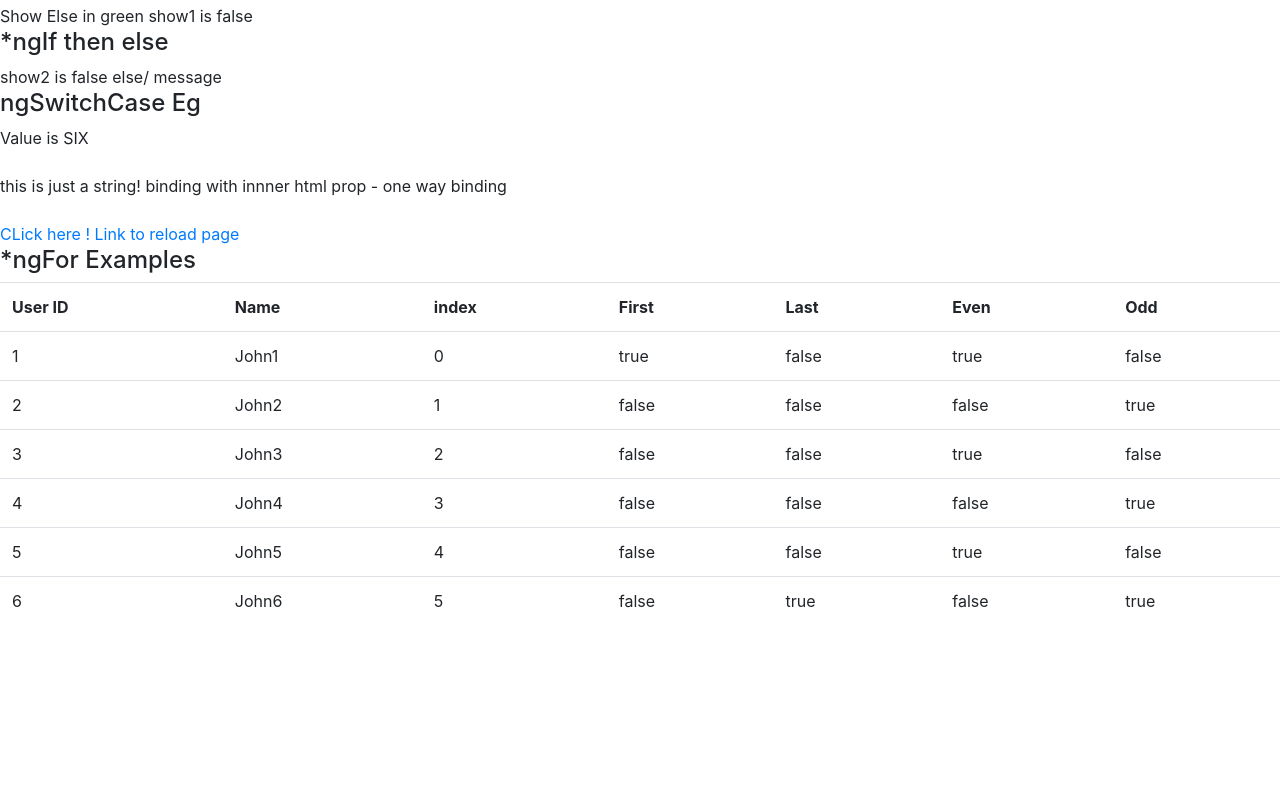
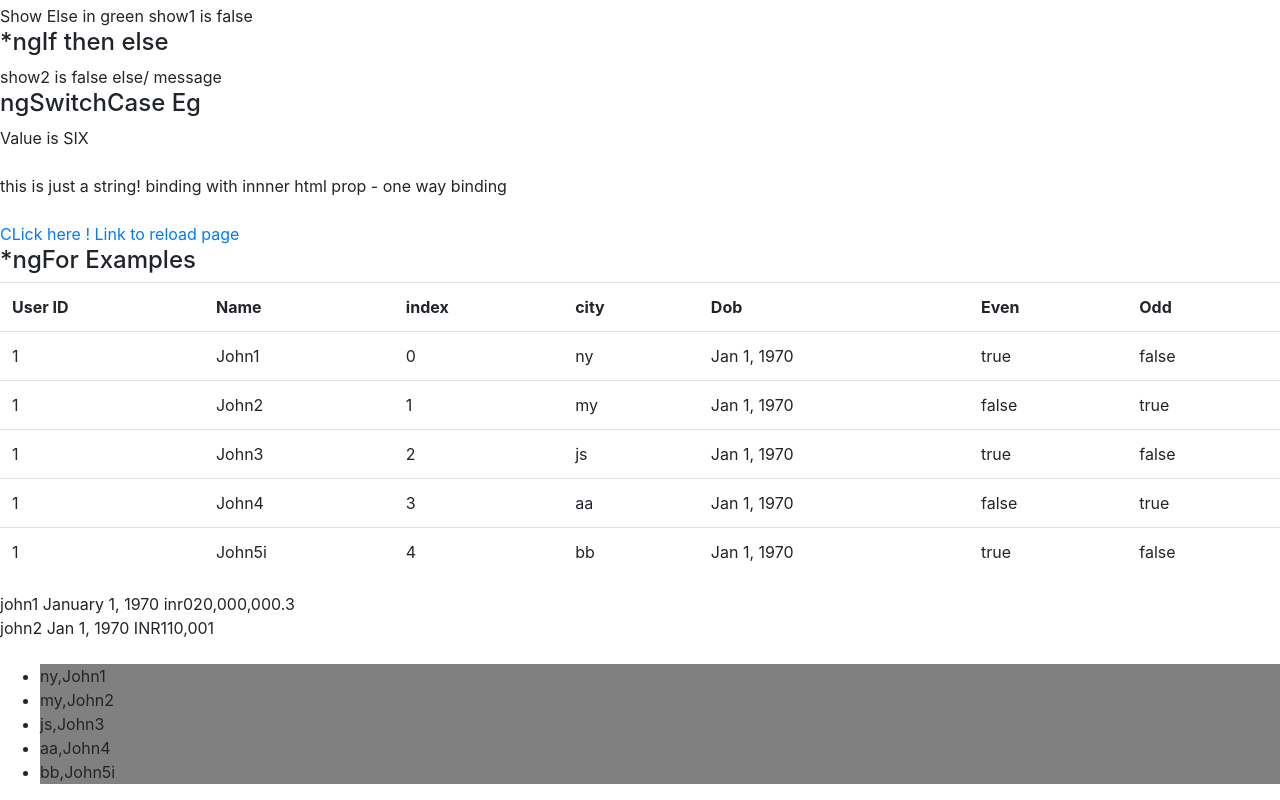
Before and after one commit to vikhyat333/ConvetorApp, an Angular app: page / in a window 1280 px wide. Shown: the part 606-1406 px from the top of the page. Before the commit the page ends 1247 px from the top, so only its background shows below. Built offline with nearby package versions, Linux system fonts and the light colour scheme.

Commit message:
Custom Pipes

```diff
--- a/src/app/app.component.html
+++ b/src/app/app.component.html
@@ -65,21 +65,39 @@
         <th>User ID</th>
         <th>Name</th>
         <th>index</th>
-        <th>First</th>
-        <th>Last</th>
+        <th>city</th>
+        <th>Dob</th>
         <th>Even</th>
         <th>Odd</th>
     </tr>
 
         <tr *ngFor="let user of users;index as i;first as f;last as l;even as e;odd as o">
-        <td>{{user.id}}</td>
+        <td>{{user.id }}</td>
         <td>{{user.name}}</td>
         <td>{{ i }}</td>
-        <td>{{ f }}</td>
-        <td>{{ l }}</td>
+        <td>{{ user.city }}</td>
+        <td>{{ user.dob | date}}</td>
         <td>{{ e }}</td>
         <td>{{ o }}</td>
         </tr>
 
 </table>
+<div>
+    {{users[0].name | lowercase}}
+    {{users[0].dob | date:'longDate'}}
+    {{users[0].sal | currency:'INR':'INR':'9.0-1' | lowercase}}
+    <br>
+    {{users[1].name | lowercase}}
+    {{users[1].dob | date:'mediumDate'}}
+    {{users[1].sal | currency:'INR':'INR':'6.0-1'}}
+
+</div>
+<br>
+
+ <ul>
+     <li *ngFor="let user of users">
+<div [innerHTML]="[user.city,user.name] | highlight:[user.city,user.name]"></div>
+</li>
+ </ul>
+
 <router-outlet></router-outlet>
--- a/src/app/app.component.ts
+++ b/src/app/app.component.ts
@@ -26,13 +26,14 @@ export class AppComponent {
   bgColor='yellow';
 
   users =[
-    {id:1,name: 'John1'},
-    {id:2,name: 'John2'},
-    {id:3,name: 'John3'},
-    {id:4,name: 'John4'},
-    {id:5,name: 'John5'},
-    {id:6,name: 'John6'}
+    {id:1,name: 'John1',city:'ny',dob:19/1/1996,sal:20000000.33},
+    {id:1,name: 'John2',city:'my',dob:19/1/1998,sal:110000.99},
+    {id:1,name: 'John3',city:'js',dob:19/1/1999,sal:30000},
+    {id:1,name: 'John4',city:'aa',dob:19/1/1994,sal:50000},
+    {id:1,name: 'John5i',city:'bb',dob:19/1/1993,sal:70000},
   ];
+
+
 
   clsName='one';
   clsName1='two';
--- a/src/app/app.module.ts
+++ b/src/app/app.module.ts
@@ -7,12 +7,14 @@ import {TodoModule} from './todo/todo.module';
 import { HoverEffectPipe } from './hover-effect.pipe';
 import { FormsModule } from '@angular/forms';
 import { TasksComponent } from './tasks/tasks.component';
+import { HighlightPipe } from './highlight.pipe';
 
 @NgModule({
   declarations: [
     AppComponent,
     HoverEffectPipe,
-    TasksComponent
+    TasksComponent,
+    HighlightPipe
   ],
   imports: [
     BrowserModule,
--- /dev/null
+++ b/src/app/highlight.pipe.ts
@@ -0,0 +1,21 @@
+import { Pipe, PipeTransform } from '@angular/core';
+import { DomSanitizer } from '@angular/platform-browser';
+
+@Pipe({
+  name: 'highlight'
+})
+export class HighlightPipe implements PipeTransform {
+
+  constructor(private sanitizer: DomSanitizer) { }
+
+  transform(value: string,city:string,name:string): any {
+    if(city=='ny' && name=='John1'){
+      return this.sanitizer.bypassSecurityTrustHtml('<div style="background-color: yellow">'+ city +'</div>');
+    }
+    else{
+      return this.sanitizer.bypassSecurityTrustHtml('<div style="background-color: grey">'+ city +'</div>');
+    }
+
+  }
+
+}
```
Also changed, not shown: 1 other file (tests, documents, lock files or other folders).
